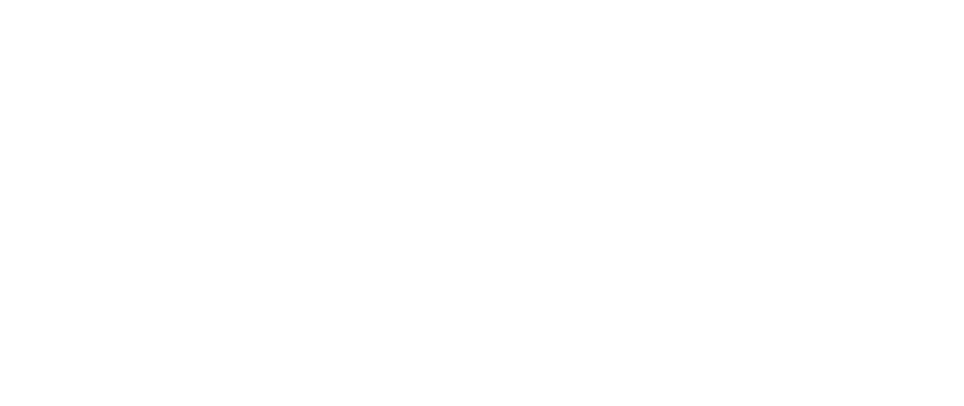
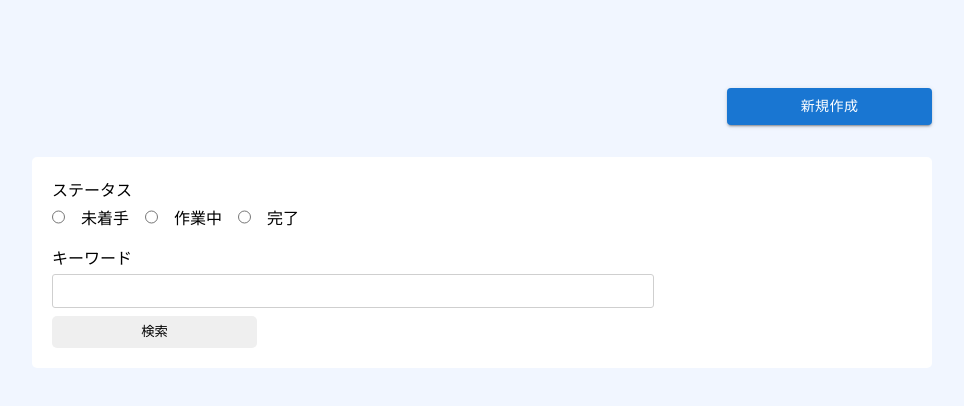
Before and after one commit to MizukiIijima/todo, a React (Vite) app: page / in a window 1280 px wide. Shown: the top 406 px of the page, without its empty margins (158-1122 px from the left). Built offline with nearby package versions, Linux system fonts and the light colour scheme.

Commit message:
モーダルフォームの内容をローカルストレージに保存するコードを追加

```diff
--- a/src/App.css
+++ b/src/App.css
@@ -0,0 +1,15 @@
+@charset "utf-8";
+
+*{
+    box-sizing: border-box;
+    margin: 0;
+    padding: 0;
+}
+body{
+    background-color: #F1F6FF;
+}
+#root{
+    max-width: 56.25rem;
+    width: 97%;
+    margin: 5.5rem auto;
+}
--- a/src/App.jsx
+++ b/src/App.jsx
@@ -1,13 +1,29 @@
 import { useState } from 'react'
-import viteLogo from '/vite.svg'
+import { CreateBtn } from './components/CreateBtn/CreateBtn'
+import { Filter } from "./components/Filter/Filter.jsx"
+import { ModalComponent } from './components/Modal/Modal.jsx'
 import './App.css'
 
 function App() {
-  const [count, setCount] = useState(0)
 
-  return (
-    <></>
-  )
+    const [status, setStatus] = useState();
+    const [modalFlag, setModalFlag] = useState(false);
+    const [taskTitle, setTaskTitle] = useState("");
+    const [taskDescription, setTaskDescription] = useState("");
+    const [formdata, setFormdata] = useState({});
+
+    return (
+        <>
+            <CreateBtn modalFlag={modalFlag} setModalFlag={setModalFlag}/>
+            <Filter status={status} setStatus={setStatus}/>
+            <ModalComponent
+                modalFlag={modalFlag} setModalFlag={setModalFlag}
+                formdata={formdata} setFormdata={setFormdata}
+                taskTitle={taskTitle} setTaskTitle={setTaskTitle}
+                taskDescription={taskDescription} setTaskDescription={setTaskDescription}
+            />
+        </>
+    );
 }
 
 export default App
--- a/src/components/Modal/Modal.jsx
+++ b/src/components/Modal/Modal.jsx
@@ -2,17 +2,25 @@
 import Modal from "react-modal";
 import { useState } from "react";
 import { useForm } from "react-hook-form";
-import { ModalCreateBtn } from "./ModalCreateBtn";
 import CloseOutlinedIcon from '@mui/icons-material/CloseOutlined';
 import { TextField, Button } from "@mui/material";
 import "./Modal.css";
 
-export const ModalComponent = ({modalFlag, setModalFlag}) => {
+export const ModalComponent = ({modalFlag, setModalFlag, formdata, setFormdata, taskTitle, setTaskTitle, taskDescription, setTaskDescription}) => {
 
-    const {register, handleSubmit, formState: { errors }} = useForm({});
+    const {register, handleSubmit, reset, formState: { errors }} = useForm({
+        defaultValues: {
+            title: taskTitle,
+            description: taskDescription,
+        }
+    });
 
-    const createTask = () => {
-
+    const createTask = (data) => {
+        setFormdata(data);
+        localStorage.setItem('title',data.title);
+        localStorage.setItem('description', data.description);
+        setModalFlag(false);
+        reset();
     }
 
     //モーダルを閉じる
@@ -50,9 +58,7 @@
                             }
                         }}
                     />
-                    <TextField
-                        label="説明"
-                        className="customTextArea"
+                    <TextField label="説明" className="customTextArea"
                         multiline
                         rows={10}
                         {...register("description", {
```
